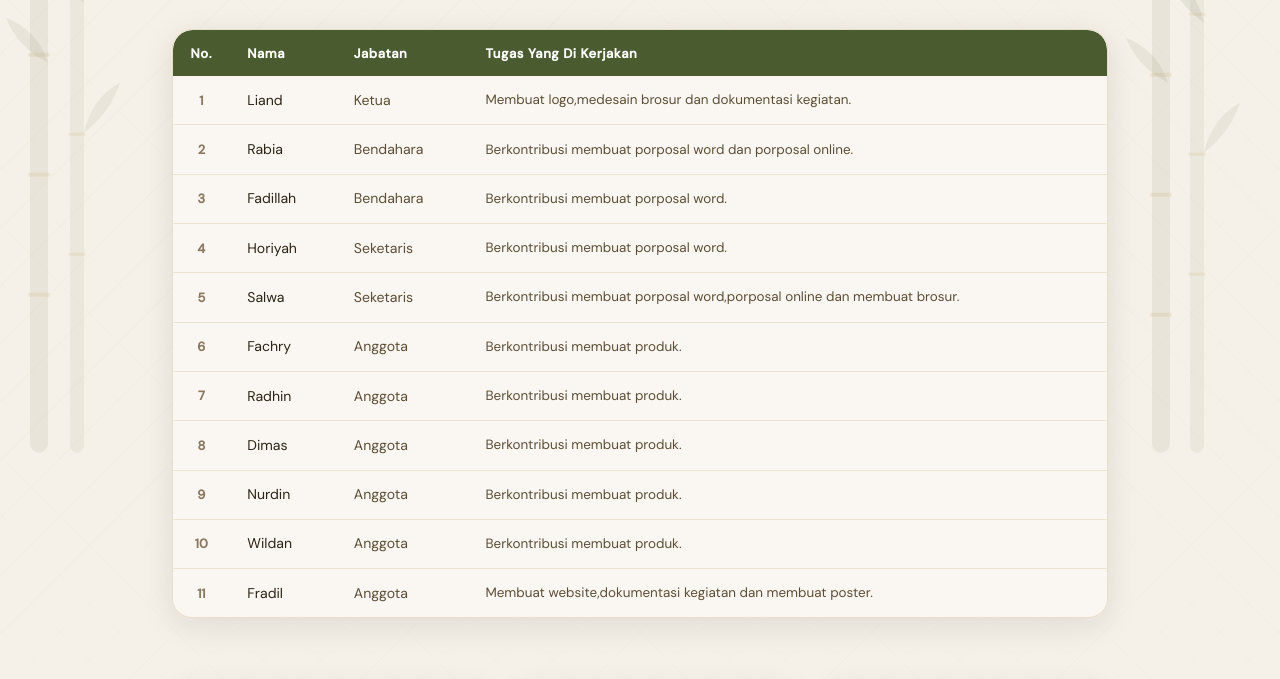
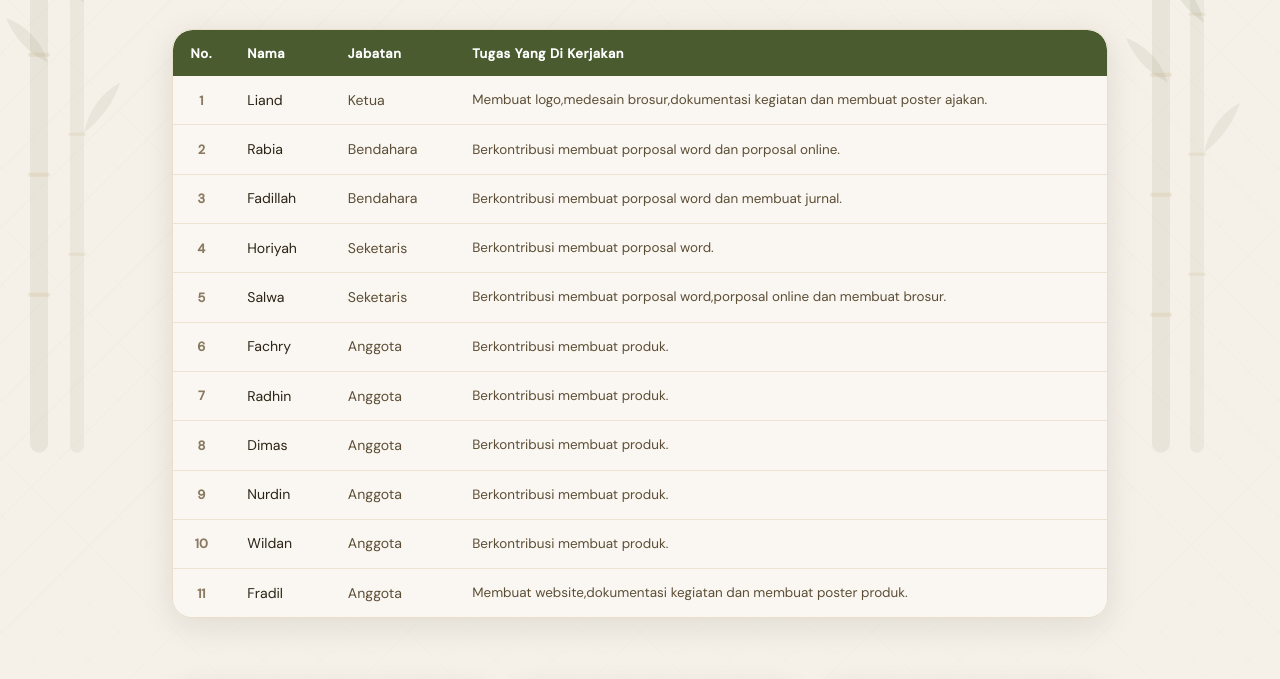
Before and after one commit to adiljayasentosa/KerajinanAlam, a plain HTML site: page profile.html in a window 1280 px wide. Shown: the part 1222-1901 px from the top of the page. Drawn offline with nearby package versions, Linux system fonts and the light colour scheme.

Commit message:
Update profile.html

```diff
--- a/profile.html
+++ b/profile.html
@@ -387,11 +387,11 @@
             -->
 
             <!-- Baris kosong 1 -->
-            <tr><td>1</td><td>Liand</td><td>Ketua</td><td>Membuat logo,medesain brosur dan dokumentasi kegiatan.</td></tr>
+            <tr><td>1</td><td>Liand</td><td>Ketua</td><td>Membuat logo,medesain brosur,dokumentasi kegiatan dan membuat poster ajakan.</td></tr>
             <!-- Baris kosong 2 -->
             <tr><td>2</td><td>Rabia</td><td>Bendahara</td><td>Berkontribusi membuat porposal word dan porposal online.</td></tr>
             <!-- Baris kosong 3 -->
-            <tr><td>3</td><td>Fadillah</td><td>Bendahara</td><td>Berkontribusi membuat porposal word.</td></tr>
+            <tr><td>3</td><td>Fadillah</td><td>Bendahara</td><td>Berkontribusi membuat porposal word dan membuat jurnal.</td></tr>
             <!-- Baris kosong 4 -->
             <tr><td>4</td><td>Horiyah</td><td>Seketaris</td><td>Berkontribusi membuat porposal word.</td></tr>
             <!-- Baris kosong 5 -->
@@ -407,7 +407,7 @@
             <!-- Baris kosong 10 -->
             <tr><td>10</td><td>Wildan</td><td>Anggota</td><td>Berkontribusi membuat produk.</td></tr>
             <!-- Baris kosong 11 -->
-            <tr><td>11</td><td>Fradil</td><td>Anggota</td><td>Membuat website,dokumentasi kegiatan dan membuat poster.</td></tr>
+            <tr><td>11</td><td>Fradil</td><td>Anggota</td><td>Membuat website,dokumentasi kegiatan dan membuat poster produk.</td></tr>
           </tbody>
         </table>
       </div>
```
